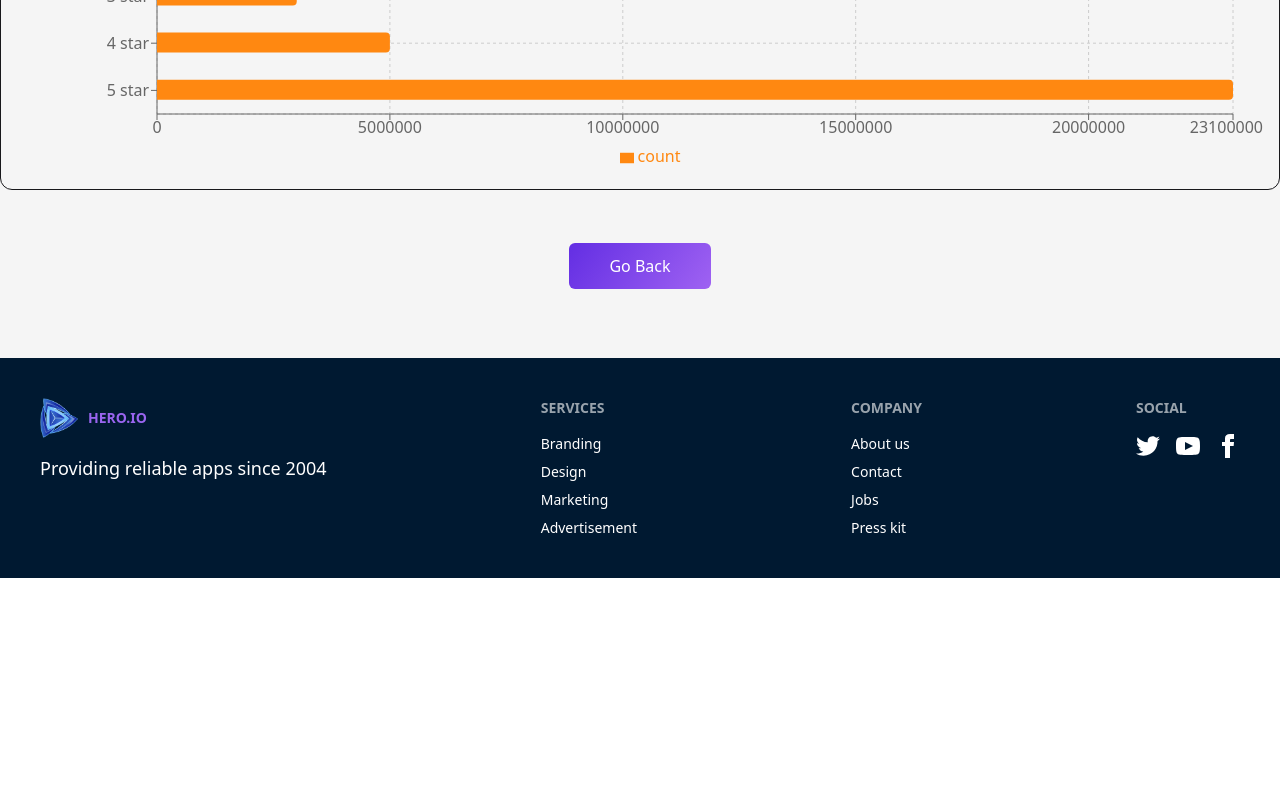
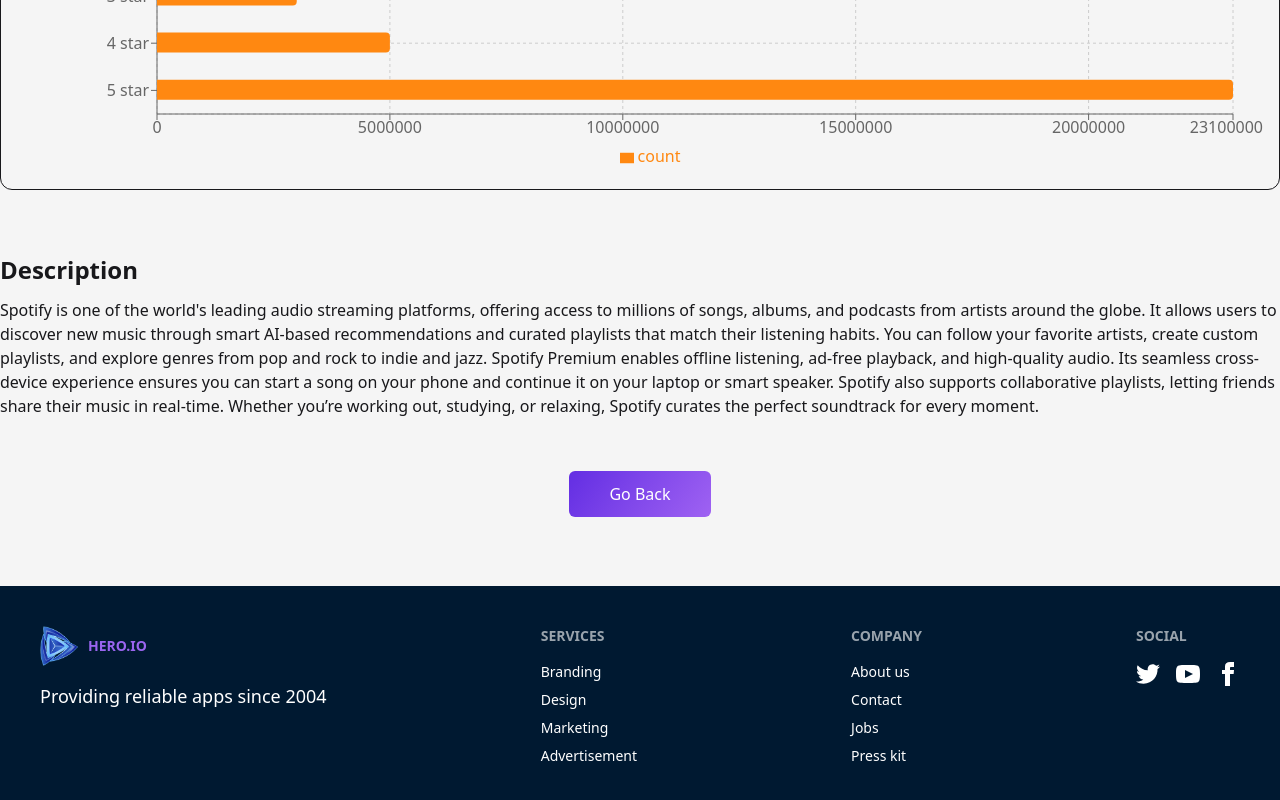
Before and after one commit to imtiaz8936/PH-Milestone08A08-Hero-Apps, a React (Vite) app: page /app/1 in a window 1280 px wide. Shown: the part 799-1599 px from the top of the page. Before the commit the page ends 1377 px from the top, so only its background shows below. Built offline with nearby package versions, Linux system fonts and the light colour scheme.

Commit message:
description for appDetails added

```diff
--- a/src/Pages/AppDetails/AppDetails.jsx
+++ b/src/Pages/AppDetails/AppDetails.jsx
@@ -16,7 +16,8 @@
     const isAddedToLocalStorage = loadInstalledApps().some(a => a.id === Number(id));
     console.log(isAddedToLocalStorage);
     if (loading) return <p>Loading...</p>
-    const { image, title, companyName, downloads, ratingAvg, reviews, size, ratings } = foundApp;
+    const { image, title, companyName, downloads,
+        ratingAvg, reviews, size, ratings, description } = foundApp;
     const downloadsCount = (downloads / 1000000);
     const reviewsCount = (reviews / 1000);
 
@@ -114,6 +115,11 @@
                 </div>
             </div>
 
+            <div className='space-y-3'>
+                <h1 className='font-bold text-2xl'>Description</h1>
+                <p>{description}</p>
+            </div>
+
             <div className='text-center mt-16 mb-20'>
                 <NavLink to="/apps" className="px-10 py-3 rounded-md bg-[linear-gradient(125.07deg,rgba(99,46,227,1),rgba(159,98,242,1)_100%)]" >
                     <span className="text-center text-white font-medium">Go Back</span></NavLink>
```
